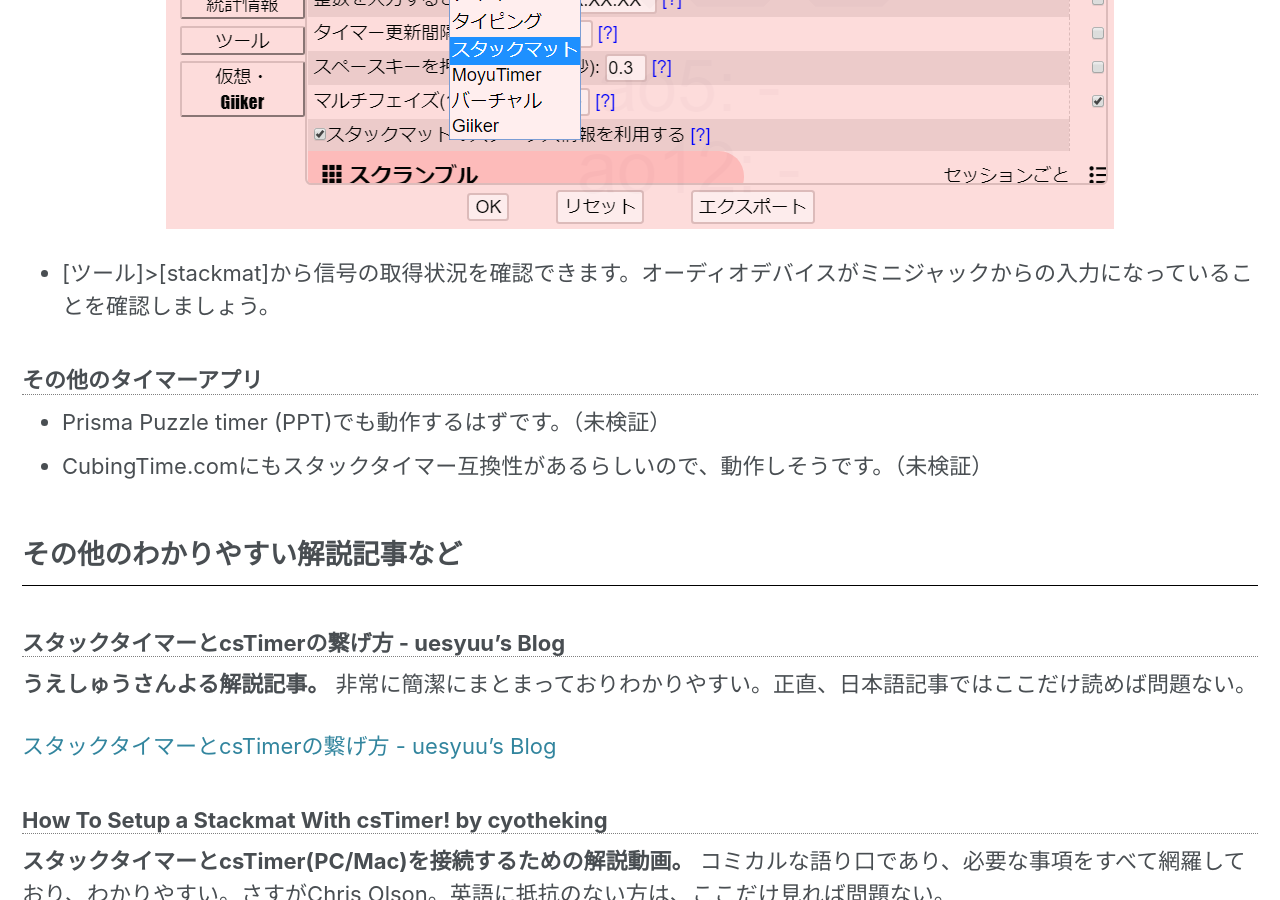
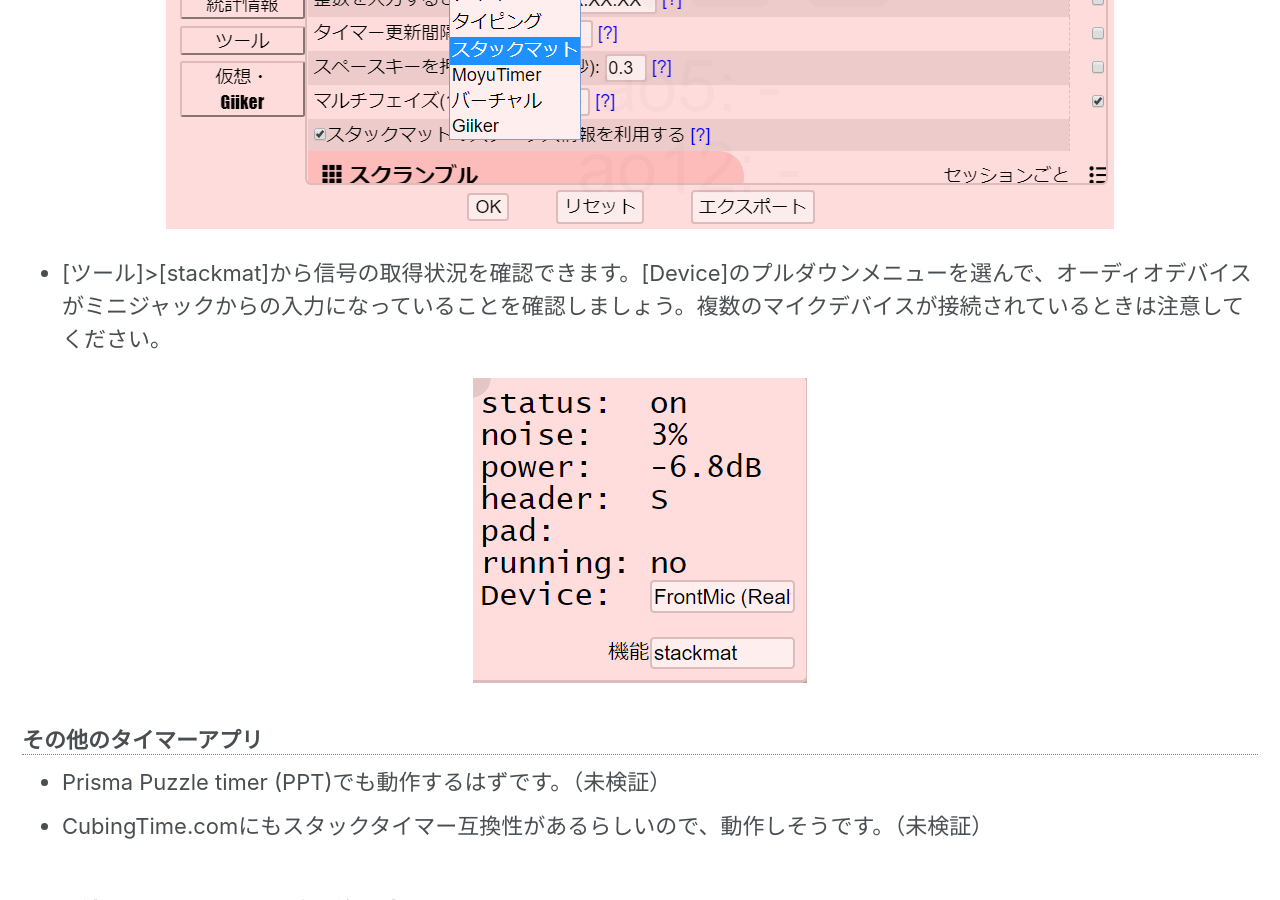
Before and after one commit to kawam1123/kawam1123.github.io, a Jekyll site: the page built from _posts/csTimer/2020-04-11-stacktimer-csTimer.md, in a window 1280 px wide and 900 px high, scrolled down 6967 px. Built offline with Jekyll 4.4.1, drawn with Linux system fonts in a browser that asks for light colours; cached includes are drawn as plain includes; nearby versions of some CDN libraries; some web fonts are replaced; comment, search, counter and statistics services are not loaded.

Commit message:
誤字修正

```diff
--- a/_posts/csTimer/2020-04-11-stacktimer-csTimer.md
+++ b/_posts/csTimer/2020-04-11-stacktimer-csTimer.md
@@ -114,7 +114,10 @@ PCやMacで接続する場合、デフォルトのオーディオデバイスと
 
 ![](../assets\img\stacktimer-connection-cstimeroption.png){: width="auto" height="auto" class="img-responsible align-center"}
 
-- [ツール]>[stackmat]から信号の取得状況を確認できます。オーディオデバイスがミニジャックからの入力になっていることを確認しましょう。
+- [ツール]>[stackmat]から信号の取得状況を確認できます。[Device]のプルダウンメニューを選んで、オーディオデバイスがミニジャックからの入力になっていることを確認しましょう。複数のマイクデバイスが接続されているときは注意してください。
+
+![](../assets\img\cstimer\cstimer_stackmat.png){: width="auto" height="auto" class="img-responsible align-center"}
+
 
 ### その他のタイマーアプリ
 - Prisma Puzzle timer (PPT)でも動作するはずです。（未検証）
```
Also changed, not shown: assets/img/cstimer/cstimer_stackmat.png (added).
